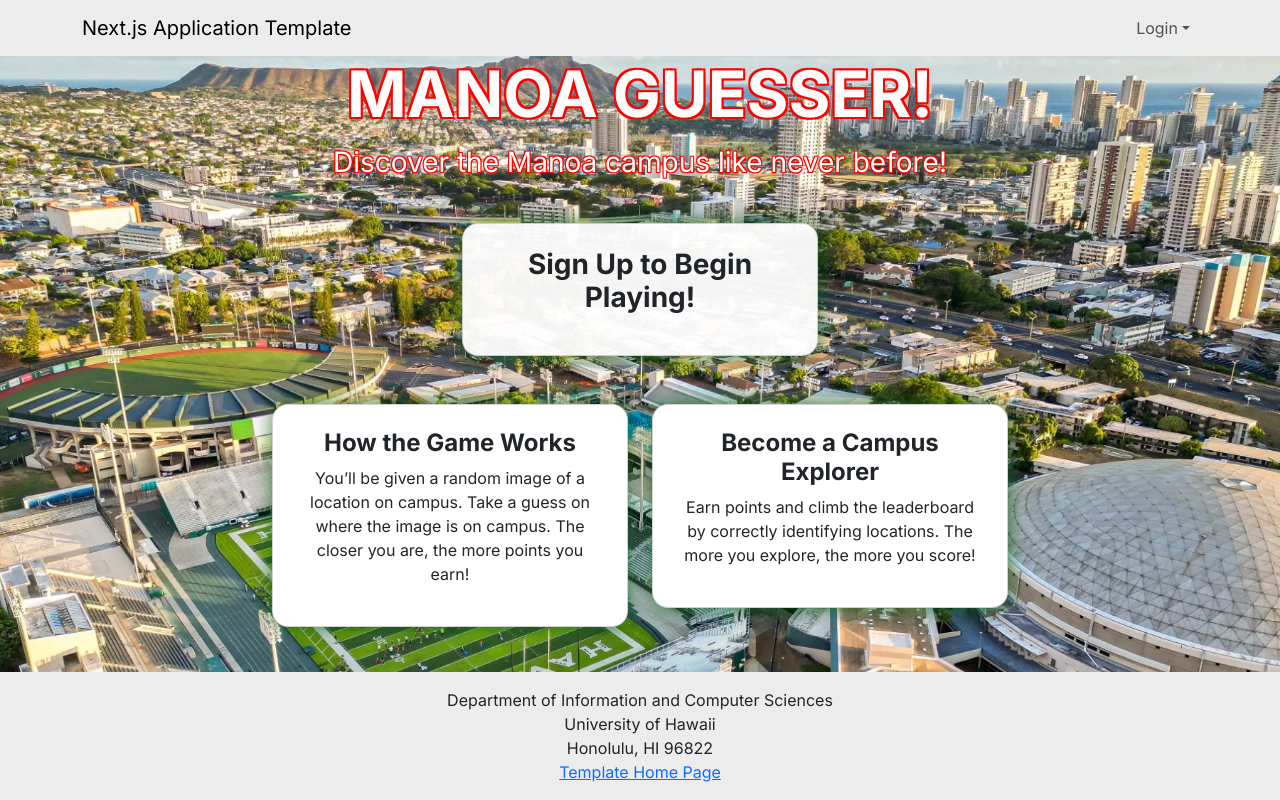
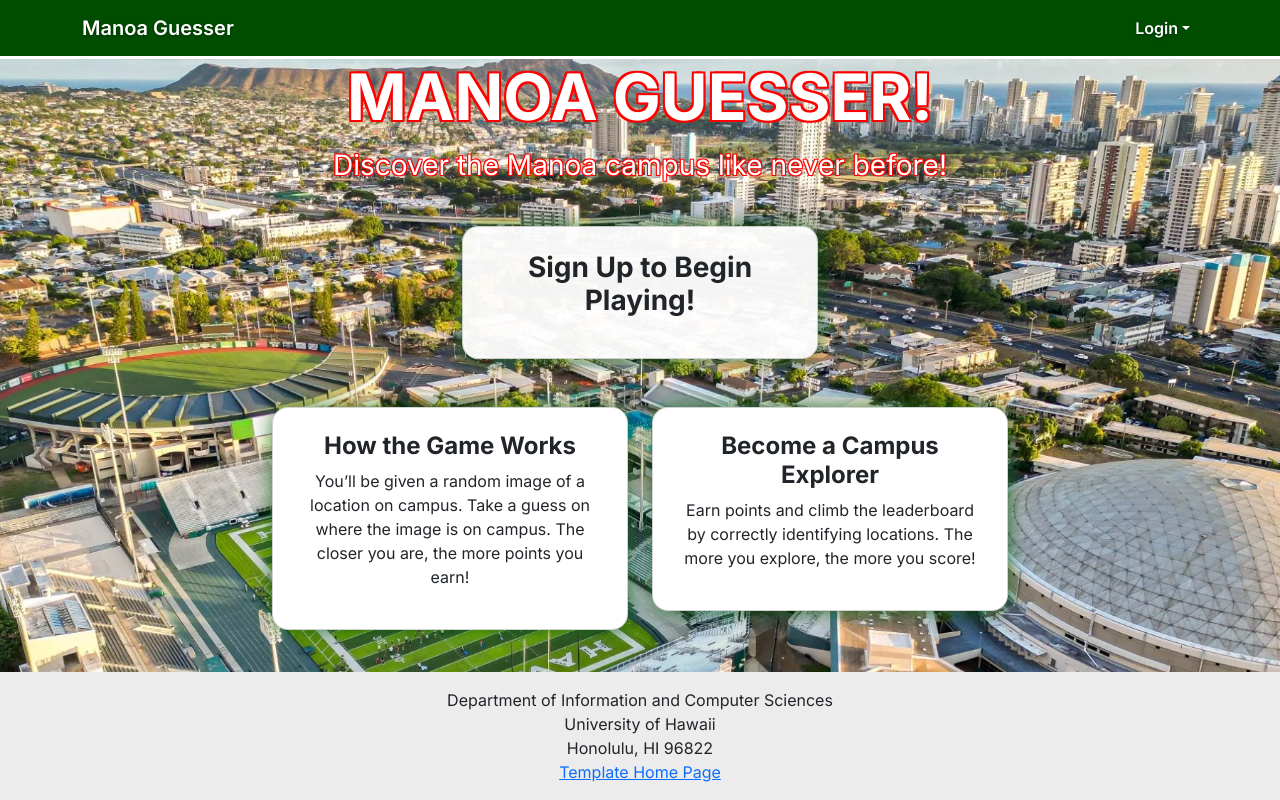
Before and after one commit to manoa-guesser/manoa-guesser, a Next.js app: page / in a window 1280 px wide. Built offline with nearby package versions, Linux system fonts and the light colour scheme; no server answers.

Commit message:
Created CSS for navbar
Need to set correct pages once branches merged

```diff
--- a/src/app/globals.css
+++ b/src/app/globals.css
@@ -43,3 +43,21 @@ body {
     -1px  1px 0 red,
      1px  1px 0 red;
 }
+
+.custom-navbar {
+  background-color: #004d00 !important;  /* UH green */
+  border-bottom: 3px solid #ffffff;      /* Optional accent */
+}
+
+.custom-navbar .navbar-brand,
+.custom-navbar .nav-link,
+.custom-navbar .dropdown-toggle {
+  color: white !important;
+  font-weight: 600;
+  text-shadow: 0 1px 3px rgba(0,0,0,0.4);
+}
+
+.custom-navbar .nav-link:hover,
+.custom-navbar .dropdown-item:hover {
+  color: #ff3b3b !important;  /* Yellow hover */
+}
--- a/src/components/Navbar.tsx
+++ b/src/components/Navbar.tsx
@@ -14,25 +14,28 @@ const NavBar: React.FC = () => {
   const role = userWithRole?.randomKey;
   const pathName = usePathname();
   return (
-    <Navbar bg="light" expand="lg">
+    <Navbar expand="lg" className="custom-navbar">
       <Container>
-        <Navbar.Brand href="/">Next.js Application Template</Navbar.Brand>
+        <Navbar.Brand href="/">Manoa Guesser</Navbar.Brand>
         <Navbar.Toggle aria-controls="basic-navbar-nav" />
         <Navbar.Collapse id="basic-navbar-nav">
           <Nav className="me-auto justify-content-start">
             {currentUser
               ? [
                   <Nav.Link id="add-stuff-nav" href="/add" key="add" active={pathName === '/add'}>
-                    Add Stuff
+                    Submit Image
                   </Nav.Link>,
                   <Nav.Link id="list-stuff-nav" href="/list" key="list" active={pathName === '/list'}>
-                    List Stuff
+                    Leaderboard
+                  </Nav.Link>,
+                  <Nav.Link id="add-stuff-nav" href="/add" key="add" active={pathName === '/add'}>
+                    Let&apos;s Play!
                   </Nav.Link>,
                 ]
               : ''}
             {currentUser && role === 'ADMIN' ? (
               <Nav.Link id="admin-stuff-nav" href="/admin" key="admin" active={pathName === '/admin'}>
-                Admin
+                Admin Dashboard
               </Nav.Link>
             ) : (
               ''
```
